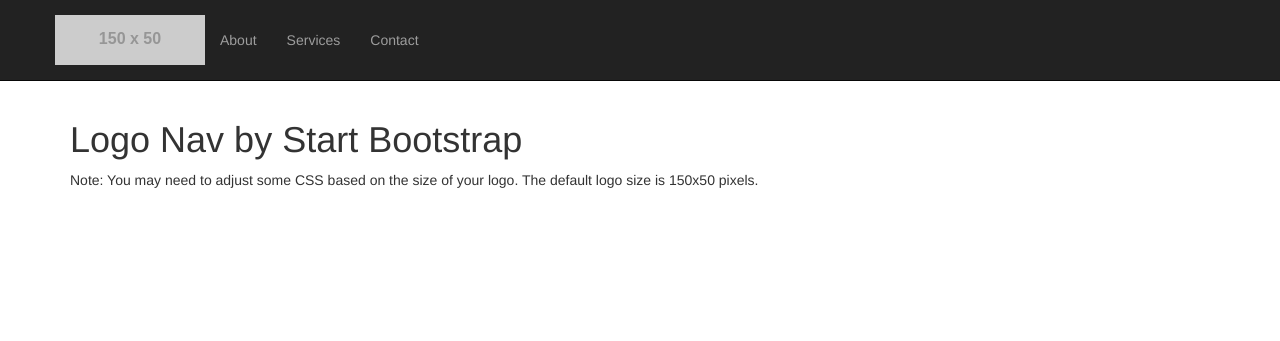
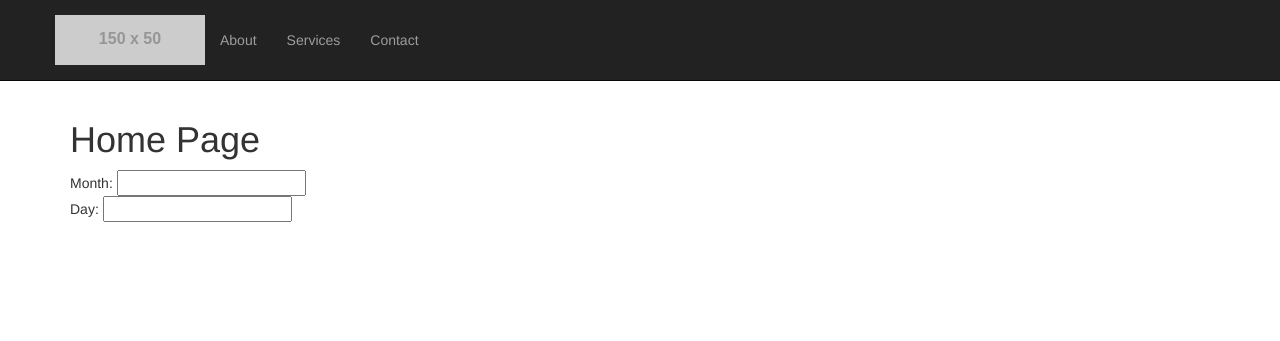
Before and after one commit to ryanoflaherty/wagyr, a Django app: page / in a window 1280 px wide. Shown: the top 341 px of the page. Run offline with Django 3.2, Linux system fonts and the light colour scheme; grey boxes labelled with a size stand in for pictures from a placeholder-image service; some libraries are stand-ins or nearby versions.

Commit message:
add new html and views

```diff
--- a/Django/wagyr_project/app/views.py
+++ b/Django/wagyr_project/app/views.py
@@ -3,3 +3,15 @@
 
 def index(request):
 		return render_to_response('bootstrap/index.html')
+
+
+def about(request):
+		return render_to_response('bootstrap/about.html')
+
+
+def services(request):
+		return render_to_response('bootstrap/services.html')
+
+
+def contact(request):
+		return render_to_response('bootstrap/contact.html')
--- a/Django/wagyr_project/templates/base.html
+++ b/Django/wagyr_project/templates/base.html
@@ -39,7 +39,7 @@
                     <span class="icon-bar"></span>
                     <span class="icon-bar"></span>
                 </button>
-                <a class="navbar-brand" href="#">
+                <a class="navbar-brand" href="/">
                     <img src="http://placehold.it/150x50&text=Logo" alt="">
                 </a>
             </div>
@@ -47,13 +47,13 @@
             <div class="collapse navbar-collapse" id="bs-example-navbar-collapse-1">
                 <ul class="nav navbar-nav">
                     <li>
-                        <a href="#">About</a>
+                        <a href="/about">About</a>
                     </li>
                     <li>
-                        <a href="#">Services</a>
+                        <a href="/services">Services</a>
                     </li>
                     <li>
-                        <a href="#">Contact</a>
+                        <a href="/contact">Contact</a>
                     </li>
                 </ul>
             </div>
@@ -66,8 +66,10 @@
     <div class="container">
         <div class="row">
             <div class="col-lg-12">
-                <h1>Logo Nav by Start Bootstrap</h1>
-                <p>Note: You may need to adjust some CSS based on the size of your logo. The default logo size is 150x50 pixels.</p>
+                <h1>{% block h1 %}{{ page.title }}{% endblock %}</h1>
+                {% block body %}
+
+                {% endblock %}
             </div>
         </div>
     </div>
--- /dev/null
+++ b/Django/wagyr_project/templates/bootstrap/about.html
@@ -0,0 +1,5 @@
+{% extends 'base.html' %}
+
+{% block title %}
+About
+{% endblock %}
--- a/Django/wagyr_project/templates/bootstrap/index.html
+++ b/Django/wagyr_project/templates/bootstrap/index.html
@@ -3,3 +3,18 @@
 {% block title %}
 Home page
 {% endblock %}
+
+{% block h1 %}
+Home Page
+{% endblock %}
+
+{% block body %}
+
+    <form>
+        Month:
+        <input type="text" name="month"> <br>
+        Day:
+        <input type="text" name="day"> <br>
+    </form>
+
+{% endblock %}
--- a/Django/wagyr_project/wagyr_project/urls.py
+++ b/Django/wagyr_project/wagyr_project/urls.py
@@ -19,5 +19,8 @@ from app import views
 
 urlpatterns = [
     url(r'^$', views.index, name='index'),  # Home Page
+    url(r'^services/$', views.services, name='services'),  # Home Page
+    url(r'^about/$', views.about, name='about'),  # Home Page
+    url(r'^contact/$', views.contact, name='contact'),  # Home Page
     url(r'^admin/', admin.site.urls),   # Admin Portal
 ]
```
Also changed, not shown: Django/wagyr_project/templates/bootstrap/contact.html (added, +9 -0 lines), Django/wagyr_project/templates/bootstrap/services.html (added, +9 -0 lines), Django/wagyr_project/wagyr_project/settings.py (+3 -4 lines).
